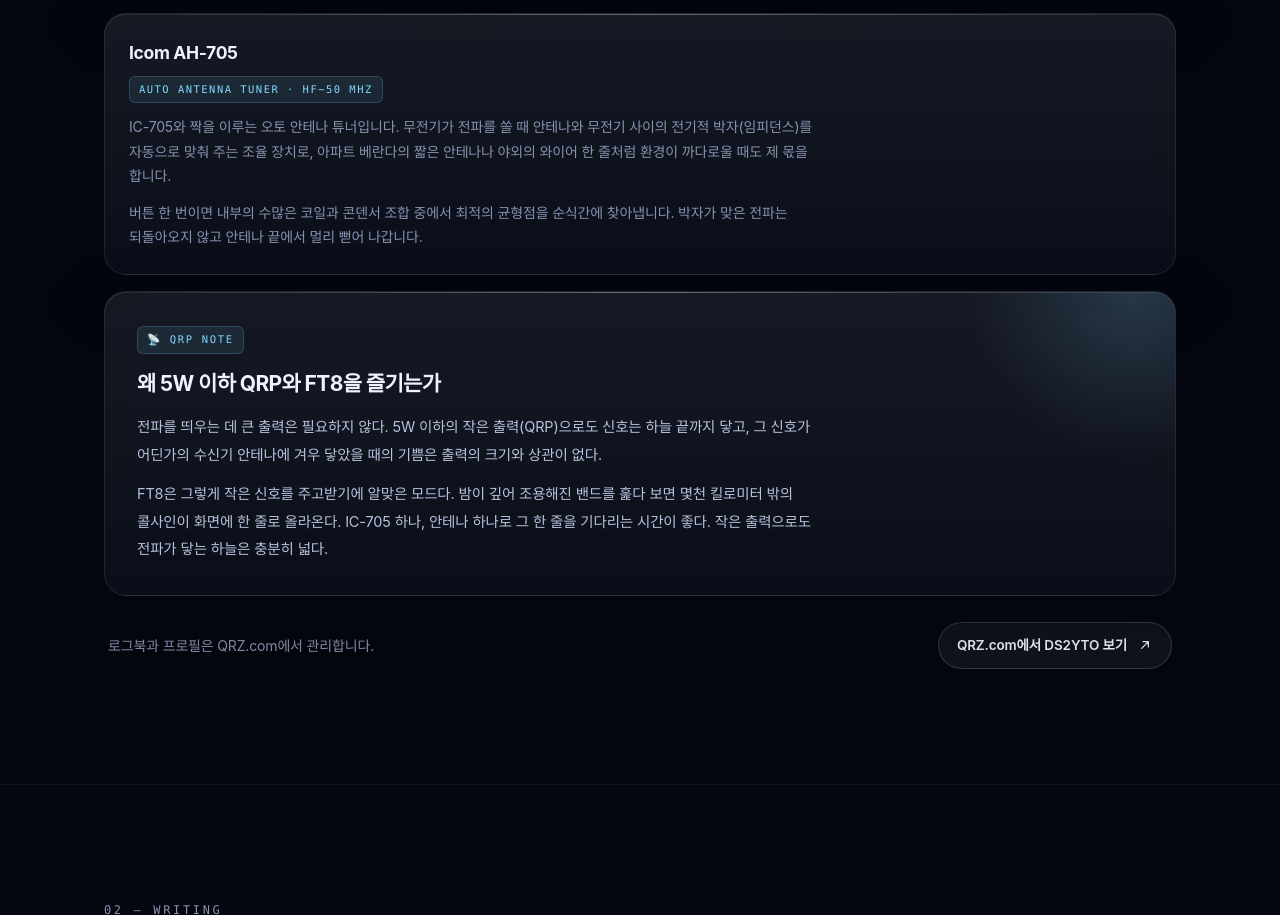
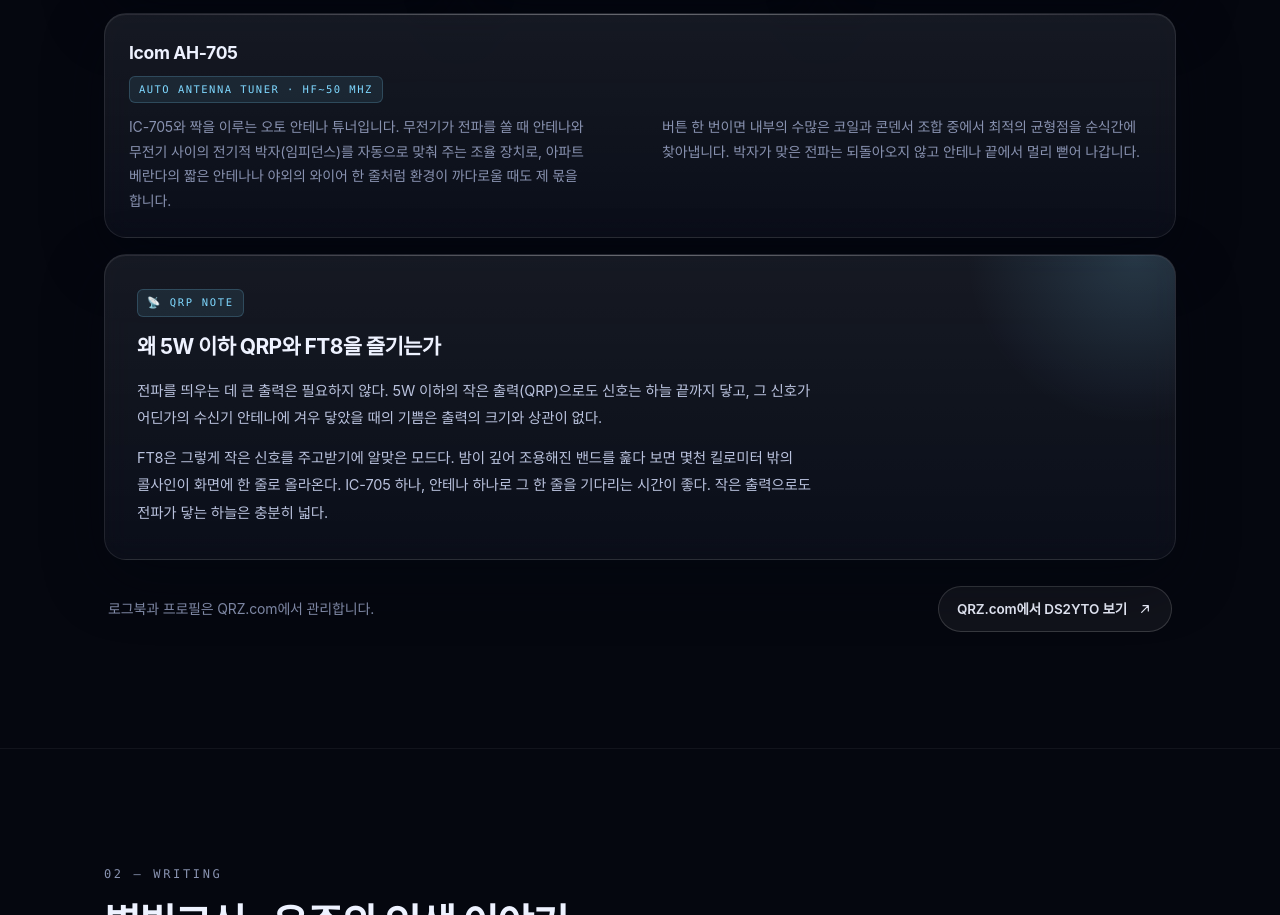
Before and after one commit to jangsh1015/jangsh1015.github.io, a plain HTML site: page index.html in a window 1280 px wide. Shown: the part 1219-2134 px from the top of the page. Drawn offline with Linux system fonts and the light colour scheme; a web font is replaced by a local one.

Commit message:
AH-705 카드 데스크톱 2단 설명 배치 — 넓은 카드의 빈 공간 정리 (?v=13)

```diff
--- a/assets/style.css
+++ b/assets/style.css
@@ -615,7 +615,10 @@ a { color: inherit; text-decoration: none; }
 .gear p { margin: 0; font-size: 14px; line-height: 1.75; color: var(--ink-dim); }
 .gear-wide { grid-column: 1 / -1; }
 .gear-wide p { max-width: 78ch; }
-.gear-wide p + p { margin-top: 12px; }
+.gear-wide .gear-body { display: grid; gap: 12px; }
+@media (min-width: 981px) {
+  .gear-wide .gear-body { grid-template-columns: 1fr 1fr; gap: 14px 44px; }
+}
 
 /* ── qrp note ─────────────────────────────────────────────── */
 
--- a/index.html
+++ b/index.html
@@ -49,7 +49,7 @@
 
 <link rel="preconnect" href="https://cdn.jsdelivr.net" crossorigin>
 <link rel="stylesheet" href="https://cdn.jsdelivr.net/gh/orioncactus/pretendard@v1.3.9/dist/web/variable/pretendardvariable-dynamic-subset.min.css">
-<link rel="stylesheet" href="assets/style.css?v=12">
+<link rel="stylesheet" href="assets/style.css?v=13">
 </head>
 <body>
 <a class="skip" href="#main">본문으로 건너뛰기</a>
@@ -202,6 +202,7 @@
             <h3>Icom AH-705</h3>
             <span class="tag">Auto Antenna Tuner · HF~50 MHz</span>
           </div>
+          <div class="gear-body">
             <p>
               IC-705와 짝을 이루는 오토 안테나 튜너입니다. 무전기가 전파를 쏠 때
               안테나와 무전기 사이의 전기적 박자(임피던스)를 자동으로 맞춰 주는 조율 장치로,
@@ -211,6 +212,7 @@
               버튼 한 번이면 내부의 수많은 코일과 콘덴서 조합 중에서 최적의 균형점을 순식간에 찾아냅니다.
               박자가 맞은 전파는 되돌아오지 않고 안테나 끝에서 멀리 뻗어 나갑니다.
             </p>
+          </div>
         </article>
       </div>
 
```
Lines whose indentation alone changed are shown as unchanged.
